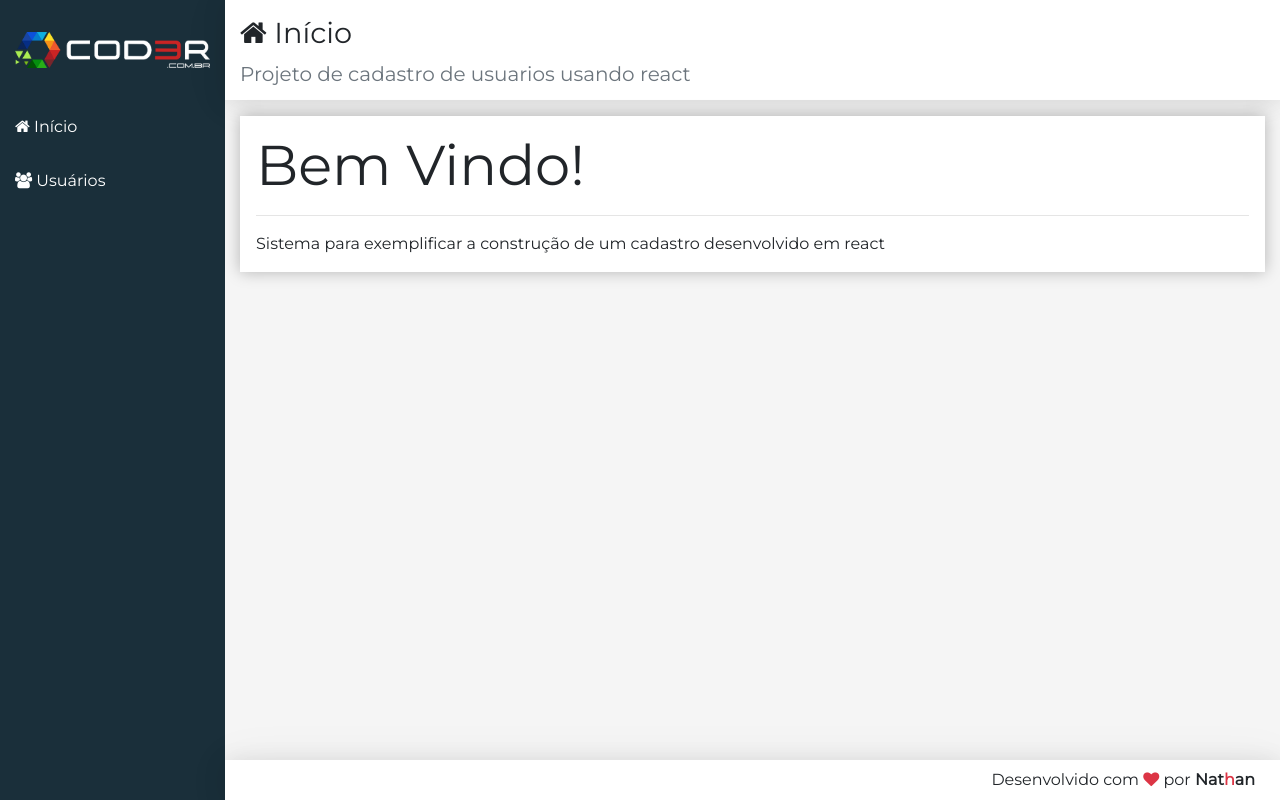
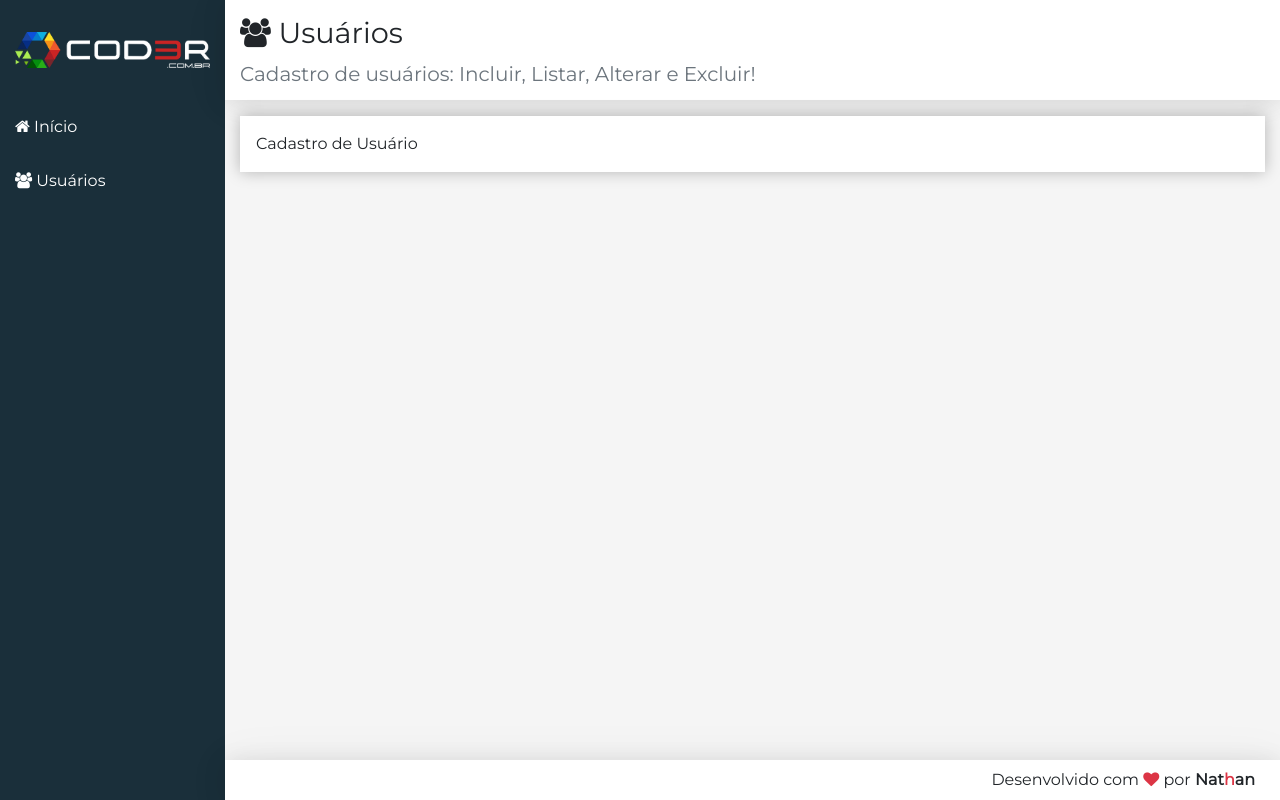
Before and after one commit to nathan-vm/CRUD-react, a React (Create React App) app in the folder frontend/: page /users in a window 1280 px wide. Built offline with nearby package versions, Linux system fonts and the light colour scheme.

Commit message:
template "pronto"

```diff
--- a/frontend/src/components/template/Logo.jsx
+++ b/frontend/src/components/template/Logo.jsx
@@ -1,10 +1,11 @@
 import './Logo.css'
 import logo from '../../assets/imgs/logo.png'
 import React from 'react'
+import {Link} from 'react-router-dom'
 
 export default props=>
     <aside className="logo">
-        <a href="/" className="logo">
+        <Link to="/" className="logo">
             <img src={logo} alt="logo"/>
-        </a>
+        </Link>
     </aside>
--- a/frontend/src/components/template/Nav.jsx
+++ b/frontend/src/components/template/Nav.jsx
@@ -1,16 +1,17 @@
 import './Nav.css'
 import React from 'react'
+import {Link} from 'react-router-dom'
 
 {/* CRIAR UM COMPONENTE PARA CADA "BOTAO" DE MENU */}
 
 export default props=>
     <aside className="menu-area">
         <nav className="menu">
-            <a href="#">
+            <Link to="/">
                 <i className="fa fa-home"></i> Início
-            </a>
-            <a href="#/users">
+            </Link>
+            <Link to="/users">
                 <i className="fa fa-users"></i> Usuários
-            </a>
+            </Link>
         </nav>
     </aside>
--- /dev/null
+++ b/frontend/src/components/user/UserCrud.jsx
@@ -0,0 +1,18 @@
+import React, {Component} from  'react'
+import Main from '../template/Main'
+
+const headerProps = {
+    icon: 'users',
+    title: 'Usuários',
+    subtitle: 'Cadastro de usuários: Incluir, Listar, Alterar e Excluir!'
+}
+
+export default class UserCrud extends Component{
+    render(){
+        return (
+            <Main {...headerProps}>
+                Cadastro de Usuário
+            </Main>
+        )
+    }
+}
--- a/frontend/src/main/App.jsx
+++ b/frontend/src/main/App.jsx
@@ -2,6 +2,9 @@ import 'bootstrap/dist/css/bootstrap.min.css'
 import 'font-awesome/css/font-awesome.min.css'
 import './App.css'
 import React from 'react'
+import {BrowserRouter} from 'react-router-dom'
+
+import Routes from './Routes'
 
 import Logo from '../components/template/Logo'
 import Nav from '../components/template/Nav'
@@ -9,9 +12,11 @@ import Home from '../components/home/Home'
 import Footer from '../components/template/Footer'
 
 export default props=>
-    <div className="app">
-        <Logo/>
-        <Nav/>
-        <Home/>
-        <Footer/>
-    </div>
+    <BrowserRouter>
+        <div className="app">
+            <Logo/>
+            <Nav/>
+            <Routes/>
+            <Footer/>
+        </div>
+    </BrowserRouter>
--- /dev/null
+++ b/frontend/src/main/Routes.jsx
@@ -0,0 +1,12 @@
+import React from 'react'
+import {Switch,Route,Redirect} from 'react-router'
+
+import Home from '../components/home/Home'
+import UserCrud from '../components/user/UserCrud'
+
+export default props=>
+    <Switch>
+        <Route exact path='/' component={Home}/>
+        <Route path='/users' component={UserCrud}/>
+        <Redirect from='*' to='/'/>
+    </Switch>
```
